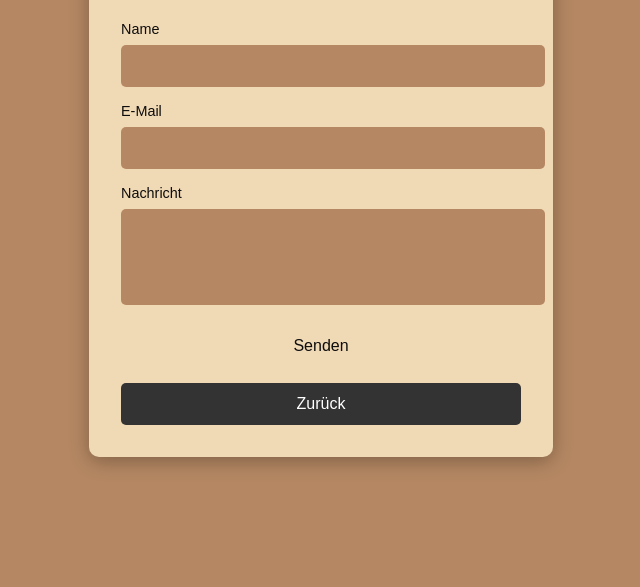
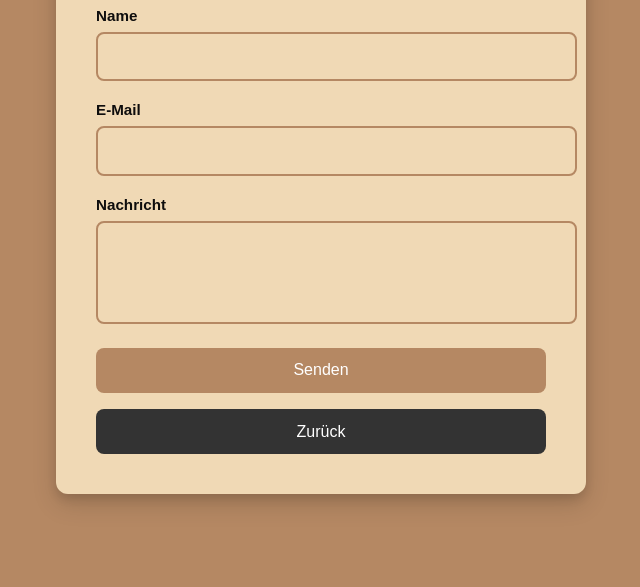
Before and after one commit to 2425-2AHIF-WMC/chess-multiplayer, a website: page Chess-website/contacts.html in a window 1280 px wide. Shown: the part 213-800 px from the top of the page, without its empty margins (319-959 px from the left). Drawn offline with Linux system fonts and the light colour scheme.

```diff
--- a/Chess-website/contacts.html
+++ b/Chess-website/contacts.html
@@ -8,7 +8,7 @@
     body {
       margin: 0;
       font-family: sans-serif;
-          background-color:#b58863;
+      background-color: #b58863;
       display: flex;
       justify-content: center;
       align-items: center;
@@ -18,69 +18,77 @@
 
     .contact-card {
       background: #f0d9b5;
-          padding: 2rem;
-          border-radius: 10px;
-          box-shadow: 0 4px 20px rgba(0, 0, 0, 0.3);
+      padding: 2.5rem;
+      border-radius: 12px;
+      box-shadow: 0 10px 25px rgba(0, 0, 0, 0.15), 0 5px 10px rgba(0, 0, 0, 0.1);
       width: 100%;
-          max-width: 400px;
+      max-width: 450px;
+      transition: transform 0.3s ease, box-shadow 0.3s ease;
+    }
+
+    .contact-card:hover {
+      transform: translateY(-5px);
+      box-shadow: 0 15px 30px rgba(0, 0, 0, 0.2), 0 7px 15px rgba(0, 0, 0, 0.1);
     }
 
     .contact-card h2 {
       margin-bottom: 1.5rem;
       text-align: center;
       color: #0e0d0d;
+      font-size: 2rem;
+      letter-spacing: 1px;
     }
 
     .form-group {
-          margin-bottom: 1rem;
+      margin-bottom: 1.25rem;
     }
 
     label {
       display: block;
       margin-bottom: 0.5rem;
-          font-size: 0.9rem;
+      font-size: 0.95rem;
       color: #0e0d0d;
+      font-weight: bold;
     }
 
     input, textarea {
       width: 100%;
-          padding: 0.75rem;
-          border: none;
-          border-radius: 5px;
-          background:#b58863;;
+      padding: 0.85rem;
+      border: 2px solid #b58863;
+      border-radius: 8px;
+      background: #f0d9b5;
       color: #0e0d0d;
       font-size: 1rem;
-          transition: 0.3s ease;
-          /* Textarea kann nicht mehr vergrößert werden */
+      transition: border-color 0.3s ease, box-shadow 0.3s ease;
       resize: none;
     }
 
     input:focus, textarea:focus {
-          outline: none;
-          box-shadow: 0 0 5px #b58863;
+      border-color: #9e7b5c;
+      box-shadow: 0 0 10px rgba(158, 123, 92, 0.5);
     }
 
     button {
       width: 100%;
-          padding: 0.75rem;
-          background: #f0d9b5;
+      padding: 0.85rem;
+      background: #b58863;
       border: none;
-          border-radius: 5px;
-          color: #0e0d0d;
+      border-radius: 8px;
+      color: white;
       font-size: 1rem;
       cursor: pointer;
-          transition: 0.3s ease;
+      transition: background-color 0.3s ease;
     }
 
     button:hover {
-          background: #b58863;
+      background: #9e7b5c;
     }
 
-      /* Zusätzlicher Button-Stil für "Zurück" */
     .back-button {
       margin-top: 1rem;
       background: #333;
       color: white;
+      border-radius: 8px;
     }
 
     .back-button:hover {
@@ -102,11 +110,9 @@
     </div>
     <div class="form-group">
       <label for="message">Nachricht</label>
-      <!-- Nicht erweiterbares Nachrichtenfeld -->
       <textarea id="message" name="message" rows="4" required></textarea>
     </div>
     <button type="submit">Senden</button>
-    <!--  Zurück-Button -->
     <button type="button" class="back-button" onclick="window.history.back()">Zurück</button>
   </form>
 </div>
```
Also changed, not shown: Chess-website/devteam.html (+36 -6 lines), Chess-website/game.js (+7 -2 lines). Lines whose indentation alone changed are shown as unchanged.
